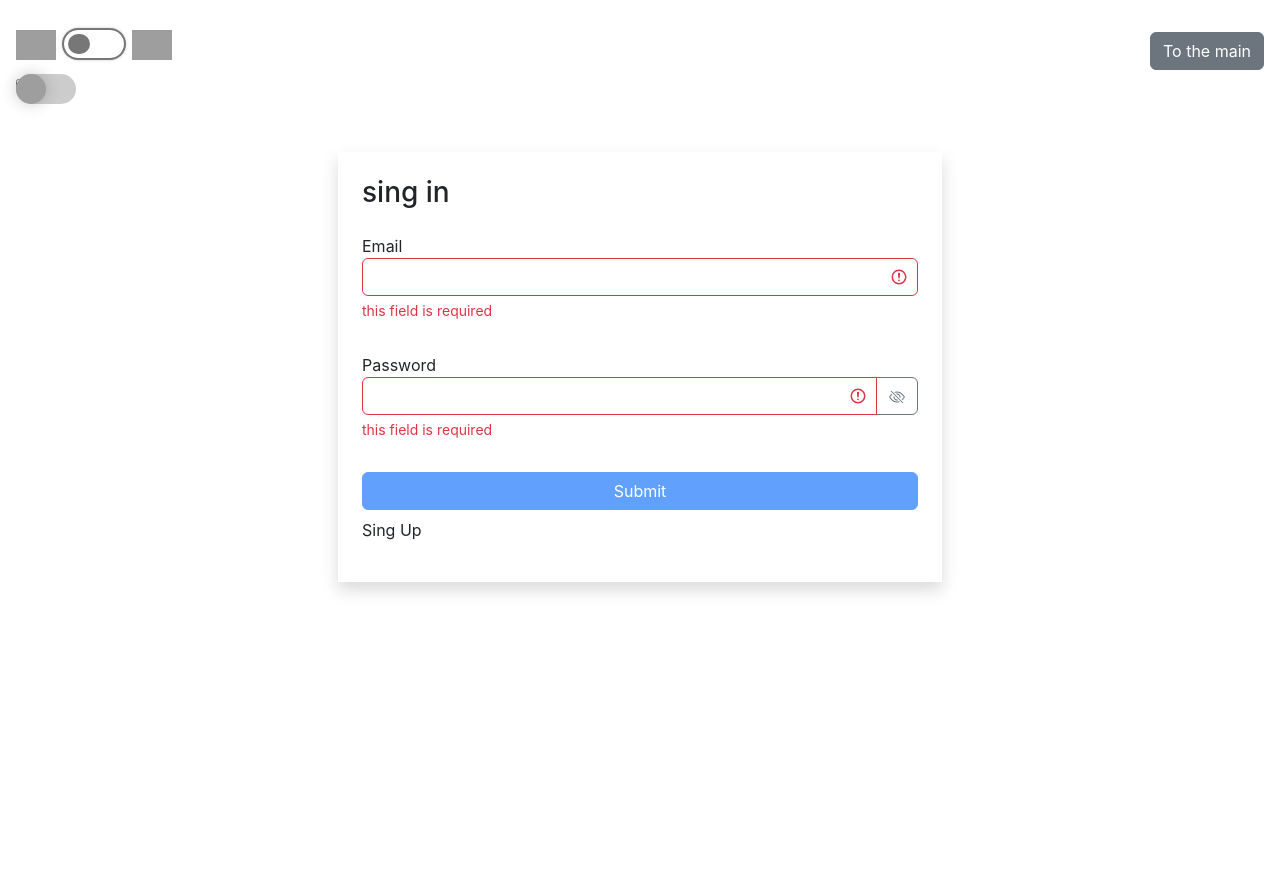
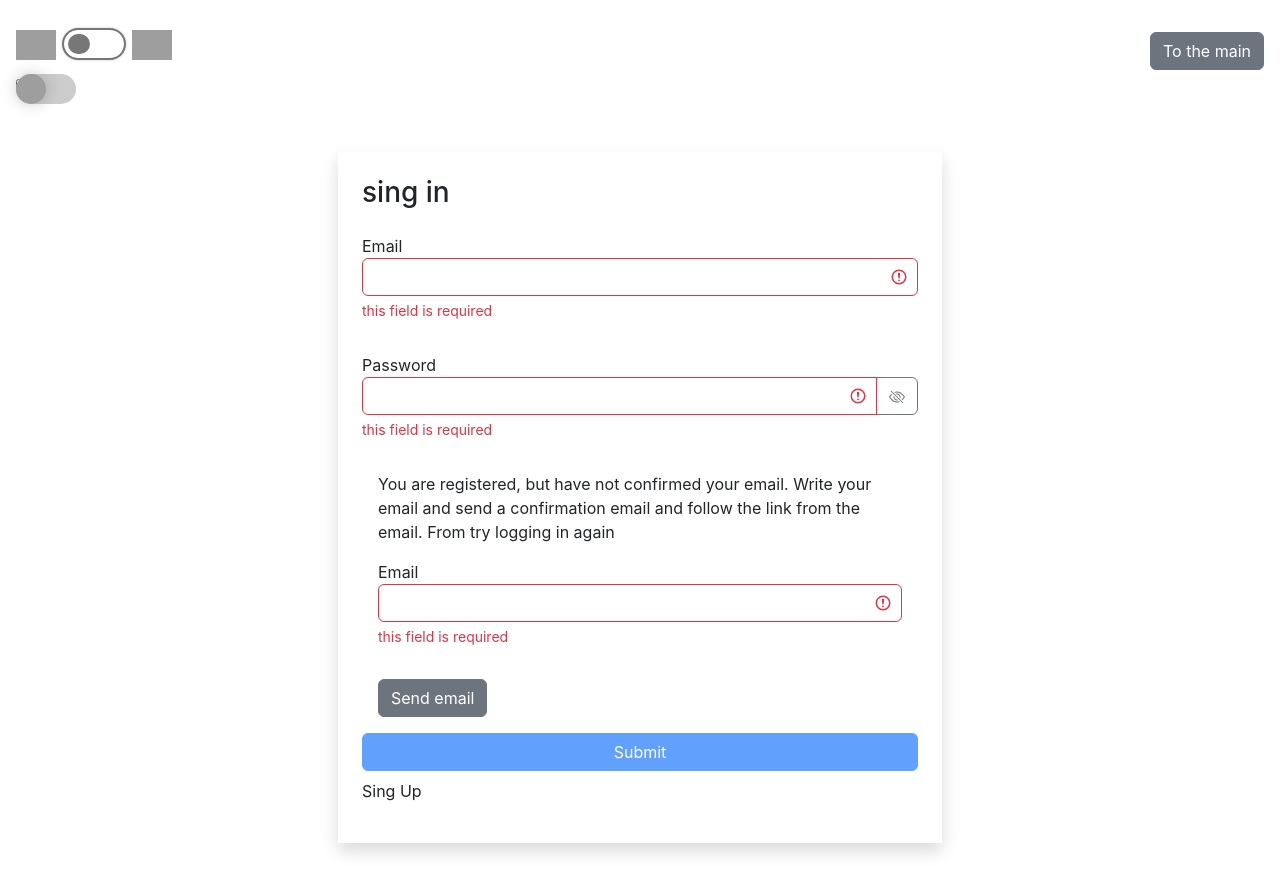
Before and after one commit to mrbushik/Itransition-cource-project, a React (Create React App) app: page /login in a window 1280 px wide. Before the commit the page ends 800 px from the top, so only its background shows below. Built offline with nearby package versions, Linux system fonts and the light colour scheme; grey boxes are pictures that could not be loaded.

Commit message:
resend email

```diff
--- a/src/Components/navigation/navBar.jsx
+++ b/src/Components/navigation/navBar.jsx
@@ -3,8 +3,11 @@ import { Link } from 'react-router-dom';
 import { useTranslation } from 'react-i18next';
 import SwitchLanguage from '../common/buttons/switchLanguage';
 import ThemeSwither from '../common/buttons/themeSwither';
+import { logoutRequest } from '../services/loginRequest';
 function NavBar() {
   const { t } = useTranslation();
+
+  const logoutURL = 'http://localhost:5000/api/logout';
 
   const userName = localStorage.getItem('user');
   const userRole = localStorage.getItem('role');
@@ -16,6 +19,7 @@ function NavBar() {
     localStorage.removeItem('token');
     localStorage.removeItem('role');
     localStorage.removeItem('userId');
+    logoutRequest(logoutURL);
   };
 
   const toggleMenu = () => setMenu(!menu);
--- a/src/Components/pages/login.jsx
+++ b/src/Components/pages/login.jsx
@@ -3,7 +3,7 @@
 import React, { useEffect, useState } from 'react';
 import { useParams, useHistory, Link } from 'react-router-dom';
 import { useTranslation } from 'react-i18next';
-import { loginRequest } from '../services/loginRequest';
+import { loginRequest, registrationRequest } from '../services/loginRequest';
 
 import ThemeSwither from '../common/buttons/themeSwither';
 import SwitchLanguage from '../common/buttons/switchLanguage';
@@ -15,8 +15,8 @@ function Login() {
   const history = useHistory();
 
   const [formType, setFormType] = useState(type === 'register' ? type : 'login');
-
-  const [errors, setErrors] = useState({});
+  const [successfulSigup, setSuccessfulSigup] = useState(false);
+  const [errors, setErrors] = useState();
   const [auth, setAuth] = useState({});
 
   const togleFormType = () => {
@@ -31,16 +31,20 @@ function Login() {
   const sendingTargetForm = (data) => {
     formType === 'login'
       ? loginRequest('http://localhost:5000/api/login', data, setErrors, setAuth)
-      : loginRequest('http://localhost:5000/api/sing-up', data, setErrors, setAuth);
+      : registration(data);
+  };
+
+  const registration = (data) => {
+    console.log('requesr register');
+    registrationRequest(data, setErrors, setAuth);
   };
 
   const writeUserData = () => {
-    localStorage.setItem('user', auth.username);
-    localStorage.setItem('token', auth.token);
-    localStorage.setItem('role', auth.userRole);
-    localStorage.setItem('userId', auth.userId);
-    document.cookie = 'nikita';
-    console.log(document.cookie);
+    localStorage.setItem('user', auth.user.username);
+    localStorage.setItem('token', auth.accessToken);
+    localStorage.setItem('role', auth.user.roles[0]);
+    localStorage.setItem('userId', auth.user._id);
+    document.cookie = auth.refreshToken;
   };
 
   useEffect(() => {
@@ -50,7 +54,15 @@ function Login() {
   }, []);
 
   useEffect(() => {
-    if (auth.token) {
+    if (auth.isActivated === false) {
+      // writeUserData();
+      setSuccessfulSigup(true);
+      togleFormType();
+    }
+  }, [auth]);
+
+  useEffect(() => {
+    if (auth.accessToken) {
       writeUserData();
       history.push('/');
     }
@@ -85,16 +97,18 @@ function Login() {
             <form className="dark-mode">
               <div className="mb-3">
                 {formType === 'login' ? (
-                  <LoginForm toggleFormType={togleFormType} onSubmit={handleSubmit} />
+                  <LoginForm
+                    toggleFormType={togleFormType}
+                    onSubmit={handleSubmit}
+                    successfulSigup={successfulSigup}
+                    authData={auth}
+                    loginError={errors}
+                  />
                 ) : (
                   <RegisterForm toggleFormType={togleFormType} onSubmit={handleSubmit} />
                 )}
               </div>
-              {errors.message ? (
-                <span className="text-danger mt-2 mb-2">{errors.message}</span>
-              ) : (
-                <div className=""></div>
-              )}
+              {errors && <span className="text-danger mt-2 mb-2">{errors}</span>}
             </form>
           </div>
         </div>
--- a/src/Components/services/createRequest.js
+++ b/src/Components/services/createRequest.js
@@ -1,8 +1,11 @@
 import axios from 'axios';
+const token = localStorage.getItem('token');
+const config = {
+  headers: { Authorization: 'Bearer ' + token },
+};
 export async function createCollection(url, data, updateCollections) {
   await axios
-    .post(url, data)
-    .then((response) => response)
+    .post(url, data, config)
     .then((response) => updateCollections())
     .catch((error) => {
       console.log(error);
@@ -10,7 +13,7 @@ export async function createCollection(url, data, updateCollections) {
 }
 export async function writeCommentRequest(url, data, getCollectionComments) {
   await axios
-    .post(url, data)
+    .post(url, data, config)
     .then((response) => getCollectionComments())
     .catch((error) => {
       console.log(error);
--- a/src/Components/services/loginRequest.js
+++ b/src/Components/services/loginRequest.js
@@ -8,3 +8,29 @@ export function loginRequest(url, data, setRequestStatus, setUserInfo) {
       setRequestStatus(error.response.data);
     });
 }
+export function registrationRequest(data, setRequestStatus, setUserInfo) {
+  axios
+    .post('http://localhost:5000/api/sign-up', data)
+    .then((data) => setUserInfo(data.data))
+    .catch((error) => {
+      setRequestStatus(error.response.data);
+    });
+}
+
+export function activateRequest(data, setRequestStatus) {
+  axios
+    .post('http://localhost:5000/api/email', { email: data })
+    .then((data) => data.data)
+    .catch((error) => {
+      setRequestStatus(error);
+    });
+}
+
+export function logoutRequest(url) {
+  axios
+    .post(url)
+    .then((response) => response)
+    .catch((error) => {
+      console.log(error);
+    });
+}
--- a/src/Components/translate/en.json
+++ b/src/Components/translate/en.json
@@ -72,5 +72,10 @@
     "file error": "The file cannot be larger than 2 megabytes",
     "write a comment": "Write a comment",
     "send": "Send",
-    "field max length": "The field must not exceed 50 characters"
+    "field max length": "The field must not exceed 50 characters",
+    "success register": "You are successfully registered. To activate your account, you need to confirm your email. Check your mailbox.After confirming the email, log in to your account.",
+    "resend": "Resend the email",
+    "send email": "Send  email",
+    "resend email": "You are registered, but have not confirmed your email. Write your email and send a confirmation email and follow the link from the email. From try logging in again"
+
 }
--- a/src/Components/translate/ru.json
+++ b/src/Components/translate/ru.json
@@ -71,7 +71,13 @@
     "file error": "Файл не может быть больше 2 магабайт",
     "write a comment": "Оставьте комментарий",
     "send": "Отправить",
-    "field max length": "Поле не должно превышать 50 символов"
+    "field max length": "Поле не должно превышать 50 символов",
+    "success register": "Вы успешно зарегестрированны. Для активации учетной записи требуется подтвердить почту. Проверьте почтовый ящик. После подтверждения почты войдите в  аккаунт",
+    "resend": " Повторно отправить письмо",
+    "send email": "Отправить письмо",
+    "resend email": "Вы зарегестрированны, но не подтвердили почту. Напишите вашу почту и отправьте письмо с подтверждением и перейдите по ссылке из письма. Из попробуйте войти снова"
+
+
 
 
 
--- /dev/null
+++ b/src/Components/ui/activateMail.jsx
@@ -0,0 +1,67 @@
+/* eslint-disable react-hooks/exhaustive-deps */
+import React, { useEffect, useState } from 'react';
+import { useTranslation } from 'react-i18next';
+import { validator } from '../utils/validator';
+
+import TextField from '../common/form/textField';
+import { activateRequest } from '../services/loginRequest';
+
+function ActivateMail({ resendMail }) {
+  const { t } = useTranslation();
+  const [errors, setErrors] = useState({});
+
+  const [email, setEmail] = useState({ email: '' });
+
+  const validatorConfig = {
+    email: {
+      isRequired: {
+        message: t('field required'),
+      },
+      isEmail: {
+        message: t('email error'),
+      },
+    },
+  };
+  const validate = () => {
+    const errors = validator(email, validatorConfig);
+    setErrors(errors);
+    return Object.keys(errors).length === 0;
+  };
+
+  useEffect(() => {
+    validate();
+  }, [email]);
+
+  const handleChange = (target) => {
+    setEmail((prevState) => ({
+      ...prevState,
+      [target.name]: target.value,
+    }));
+  };
+
+  const isValid = Object.keys(errors).length === 0;
+
+  return (
+    <div>
+      <div className="m-3">
+        <p>{t('resend email')}</p>
+        <TextField
+          label={t('email')}
+          type="text"
+          name="email"
+          value={email.email}
+          onChange={handleChange}
+          error={errors.email}
+        />
+        <div
+          className="btn btn-secondary"
+          onClick={() => resendMail(email.email)}
+          disabled={!isValid}>
+          {t('send email')}
+        </div>
+      </div>
+    </div>
+  );
+}
+
+export default ActivateMail;
--- a/src/Components/ui/loginForm.jsx
+++ b/src/Components/ui/loginForm.jsx
@@ -6,14 +6,24 @@ import { validator } from '../utils/validator';
 import PropTypes from 'prop-types';
 
 import TextField from '../common/form/textField';
+import { activateRequest } from '../services/loginRequest';
+import ActivateMail from './activateMail';
 
-function LoginForm({ toggleFormType, onSubmit }) {
+function LoginForm({ toggleFormType, onSubmit, successfulSigup, authData, loginError }) {
   const { t } = useTranslation();
   const [errors, setErrors] = useState({});
+  const [activateEmail, setActivateEmail] = useState(false);
   const [data, setData] = useState({
     email: '',
     password: '',
   });
+
+  useEffect(() => {
+    if (loginError === 'User is not activated') {
+      setActivateEmail(true);
+      console.log('yes');
+    }
+  }, [loginError]);
 
   const handleChange = (target) => {
     setData((prevState) => ({
@@ -37,6 +47,9 @@ function LoginForm({ toggleFormType, onSubmit }) {
       isRequired: {
         message: t('field required'),
       },
+      isEmail: {
+        message: t('email error'),
+      },
     },
   };
 
@@ -58,6 +71,10 @@ function LoginForm({ toggleFormType, onSubmit }) {
     validate();
   }, [data]);
 
+  const resendMail = (email) => {
+    activateRequest(authData.email, setErrors);
+  };
+
   const isValid = Object.keys(errors).length === 0;
   return (
     <>
@@ -68,6 +85,7 @@ function LoginForm({ toggleFormType, onSubmit }) {
         onChange={handleChange}
         error={errors.email}
       />
+      <i className="bi bi-apple"></i>
       <TextField
         label={t('password')}
         type="password"
@@ -76,6 +94,15 @@ function LoginForm({ toggleFormType, onSubmit }) {
         onChange={handleChange}
         error={errors.password}
       />
+      {successfulSigup && !activateEmail && (
+        <div className="m-3">
+          <p>{t('success register')}</p>
+          <div className="btn btn-secondary" onClick={() => resendMail(authData.email)}>
+            {t('resend')}
+          </div>
+        </div>
+      )}
+      <ActivateMail resendMail={resendMail} />
       <button
         className="btn btn-primary w-100 mx-auto mb-2"
         type="submit"
--- a/src/Components/ui/registerForm.jsx
+++ b/src/Components/ui/registerForm.jsx
@@ -72,6 +72,7 @@ function RegisterForm({ toggleFormType, onSubmit }) {
   const handleSubmit = (e) => {
     const submitData = {
       username: data.username.trim(),
+      email: data.email.trim(),
       password: data.password,
     };
     onSubmit(e, submitData);
```
Also changed, not shown: src/Components/services/modalRequests.js (+10 -6 lines).
